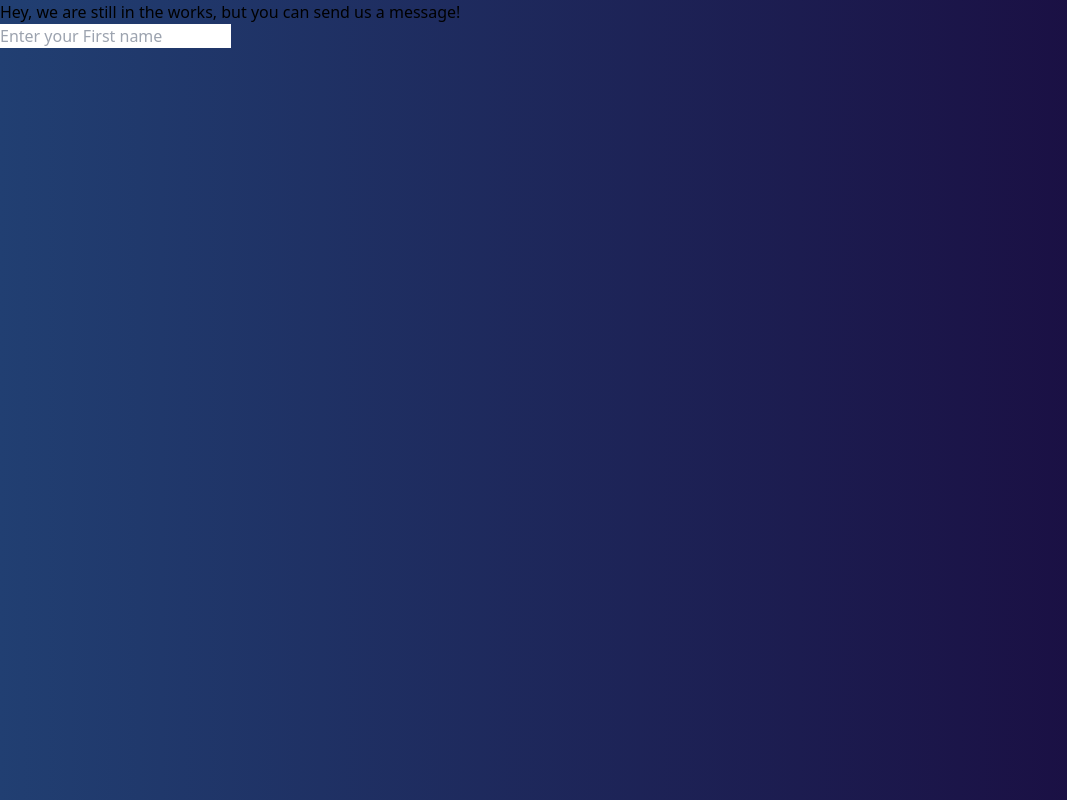
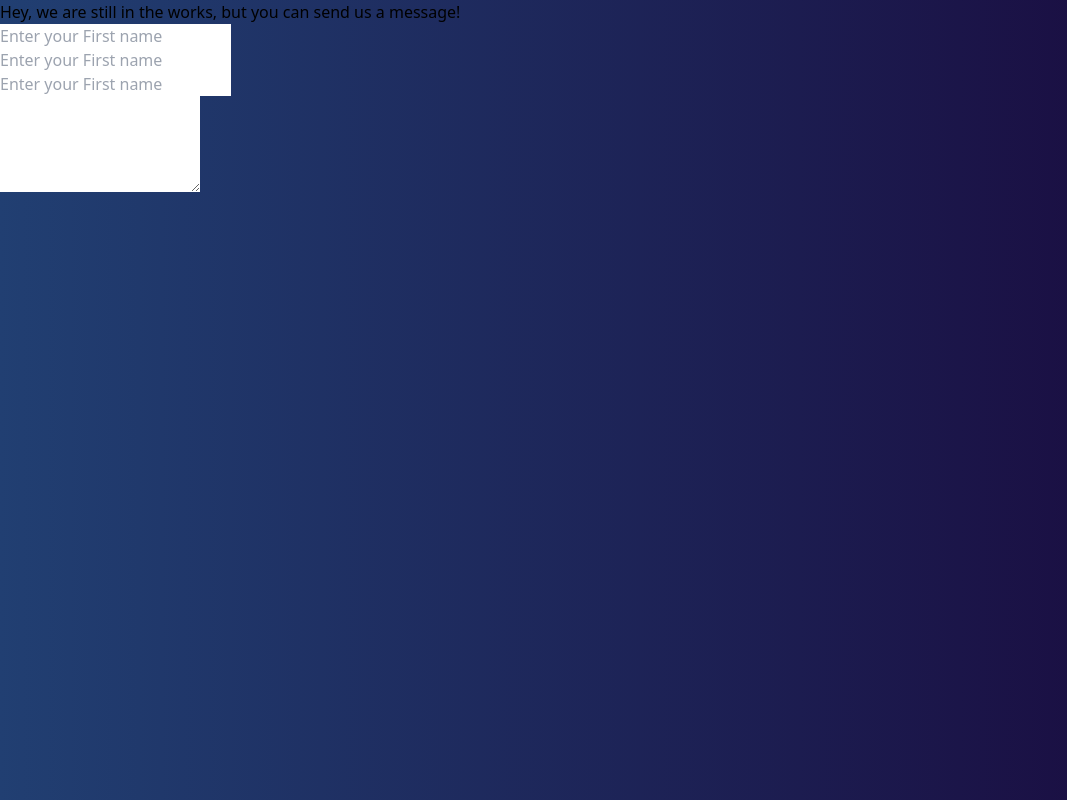
Before and after one commit to Ayomikuolatunji/paddle-frontend-assessment, a Next.js app: page /contact in a window 1280 px wide. Shown: the whole page, without its empty margins (0-1067 px from the left). Built offline with nearby package versions, Linux system fonts and the light colour scheme.

Commit message:
contact us page

```diff
--- a/layouts/contact/form/Form.tsx
+++ b/layouts/contact/form/Form.tsx
@@ -1,12 +1,13 @@
 import React from 'react'
 import FormLogic from '../../../helpers/formLogic'
+import InputBox from '../../../util/InputBox'
 import TextInput from '../../../util/TextInput'
 
 const Form:React.FC = () => {
     const {values,handleChange}=FormLogic()
 
 
-      console.log(values.firstname);
+
 
 
   return (
@@ -25,13 +26,27 @@ const Form:React.FC = () => {
                  />
              </div>
              <div className="form-input">
-                 {/* <TextInput /> */}
+             <TextInput
+                   name={"firstname"}
+                   placeholder='Enter your First name'
+                   className=''
+                   value={values.firstname}
+                   onChange={handleChange}
+                 />
              </div>
              <div className="form-input">
-                 {/* <TextInput /> */}
+             <TextInput
+                   name={"firstname"}
+                   placeholder='Enter your First name'
+                   className=''
+                   value={values.firstname}
+                   onChange={handleChange}
+                 />
              </div>
              <div className="text-area">
+                <InputBox
 
+                />
              </div>
         </form>
     </div>
--- /dev/null
+++ b/util/InputBox.tsx
@@ -0,0 +1,22 @@
+import React, { FormEvent } from 'react'
+import { Input } from 'antd';
+
+const { TextArea } = Input;
+
+interface prop{
+  value:string
+  name:string
+  onChange:(e:FormEvent<HTMLInputElement>)=>void
+}
+
+const InputBox = (prop:prop) => {
+  return  (
+    <TextArea rows={4}
+    value={prop.value}
+    name={prop.name}
+    onChange={(e)=>prop.onChange(e)}
+ />
+  )
+}
+
+export default InputBox
--- a/util/TextInput.tsx
+++ b/util/TextInput.tsx
@@ -1,4 +1,4 @@
-import React from 'react'
+import React, { FormEvent } from 'react'
 import { Input } from 'antd';
 
 interface prop{
@@ -6,7 +6,7 @@ interface prop{
   className:string
   value:string
   name:string
-  onChange:(e:React.FormEvent<HTMLInputElement>)=>void
+  onChange:(e:FormEvent<HTMLInputElement>)=>void
 }
 
 
```
Also changed, not shown: util/TextBox.tsx (deleted, +0 -18 lines).
